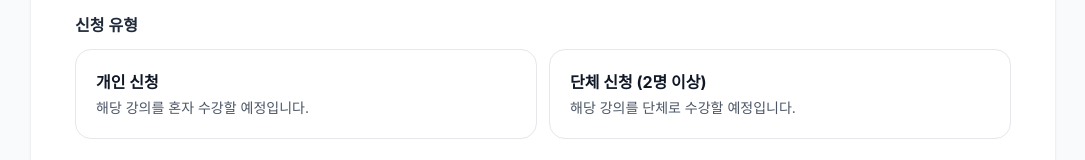
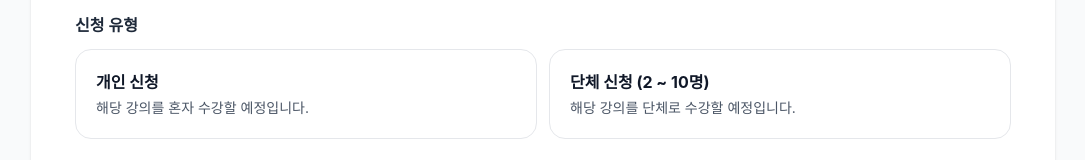
Before and after one commit to yexnsxo/multi-step-enrollment-form, a React (Vite) app: page / in a window 1280 px wide. Shown: the part 1001-1161 px from the top of the page, without its empty margins (97-1182 px from the left). Built offline with nearby package versions, Linux system fonts and the light colour scheme.

Commit message:
Docs: 단체 신청 인원 안내 문구 수정

```diff
--- a/src/components/CourseStep.tsx
+++ b/src/components/CourseStep.tsx
@@ -164,7 +164,7 @@ function CourseStep({
                 : "border-gray-200 bg-white hover:border-blue-300"
             }`}
           >
-            <p className="font-bold text-gray-900">단체 신청 (2명 이상)</p>
+            <p className="font-bold text-gray-900">단체 신청 (2 ~ 10명)</p>
             <p className="mt-1 text-sm text-gray-600">
               해당 강의를 단체로 수강할 예정입니다.
             </p>
```
